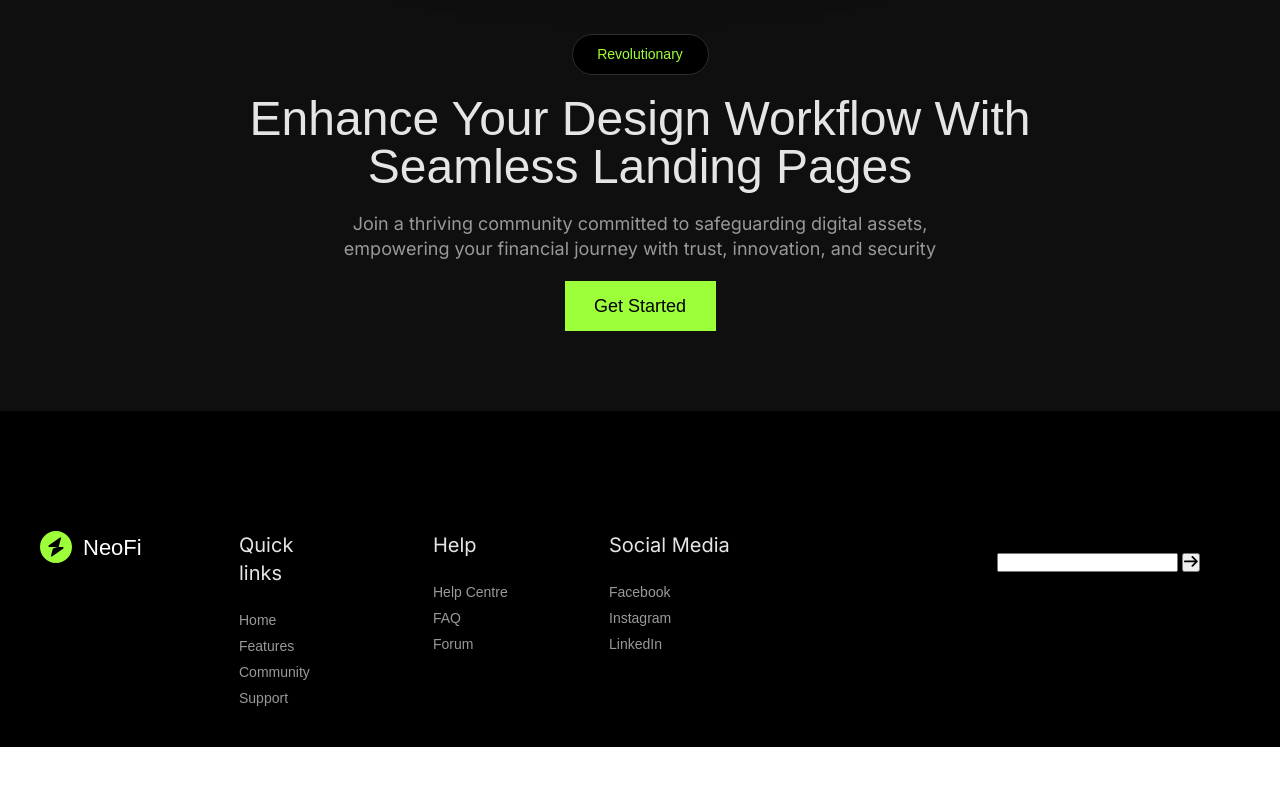
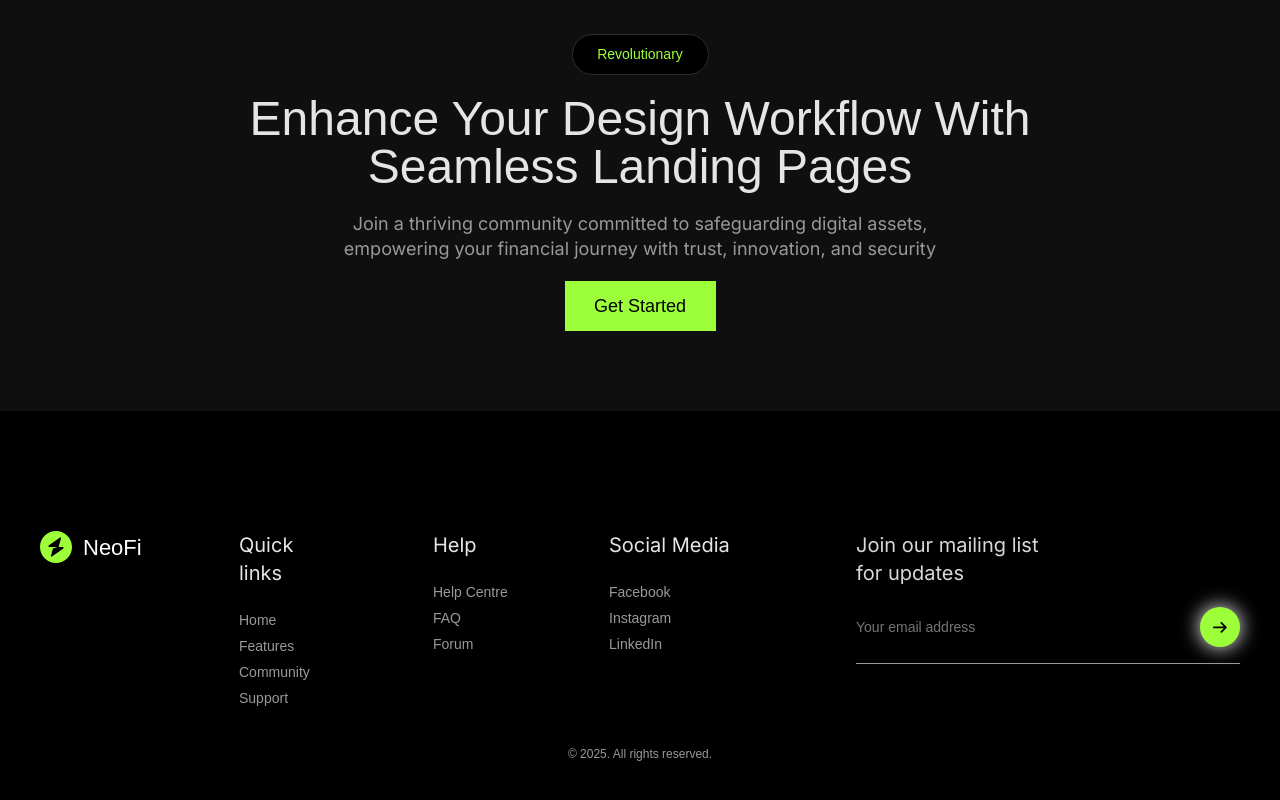
Before and after one commit to mudrydaniil/NeoFi, a plain HTML site: page index.html in a window 1280 px wide. Shown: the part 3715-4515 px from the top of the page. Before the commit the page ends 4462 px from the top, so only its background shows below. Drawn offline with Linux system fonts and the light colour scheme; a web font is replaced by a local one.

Commit message:
footer dekstop

```diff
--- a/index.html
+++ b/index.html
@@ -604,6 +604,7 @@
 
     <footer class="footer">
         <div class="container">
+            <div class="footer__wrapper">
                 <div class="footer__content">
                     <a href="#" class="footer__logo logo">
                         <svg width="32" height="32" viewBox="0 0 32 32" fill="none" xmlns="http://www.w3.org/2000/svg">
@@ -693,10 +694,12 @@
                             updates</h3>
                     </div>
                     <div class="form__field">
-                    <label for="email" class="form__label">Your email address</label>
-                    <input type="email" id="email" name="email" class="form__input" required>
+                        <!-- <label for="email" class="form__label">Your email address</label> -->
+                        <input placeholder="Your email address" type="email" id="email" name="email" class="form__input"
+                            required>
                         <button class="form__btn" type="submit">
-                        <svg width="14" height="11" viewBox="0 0 14 11" fill="none" xmlns="http://www.w3.org/2000/svg">
+                            <svg width="14" height="11" viewBox="0 0 14 11" fill="none"
+                                xmlns="http://www.w3.org/2000/svg">
                                 <path d="M0.875 5.375H12.875M12.875 5.375L8.375 0.875M12.875 5.375L8.375 9.875"
                                     stroke="black" stroke-width="1.75" stroke-linecap="round" stroke-linejoin="round" />
                             </svg>
@@ -704,6 +707,8 @@
                     </div>
                 </form>
             </div>
+            <p class="footer__text">© 2025. All rights reserved.</p>
+        </div>
     </footer>
 </body>
 
--- a/src/style/style.scss
+++ b/src/style/style.scss
@@ -12,8 +12,10 @@ $bgSecondary: #0F0F0F;
 $borderStatus: #2E2E2E;
 $borderColor: #4D4D4D;
 $titleColor: #E5E5E5;
+$titleForm: #D8D8D8;
 $neofiColor: #FFFFFF;
 $textHover: #E5E5E5;
+$btnShadow: #FFFFFF;
 $btnPrimaryText: #E5E5E5;
 $textPrimary: #999999;
 $textGreen: #9DFF3A;
@@ -930,15 +932,16 @@ body {
     }
 }
 
-.footer .container {
-    display: grid;
-    grid-template-columns: 690px 1fr;
-    column-gap: 126px;
-}
-
 .footer {
     padding: 120px 0 40px;
     background: $bgPrimary;
+
+    &__wrapper {
+        display: grid;
+        grid-template-columns: 690px 1fr;
+        column-gap: 126px;
+        margin-bottom: 40px;
+    }
 
     &__content {
         display: grid;
@@ -956,8 +959,6 @@ body {
         column-gap: 92px;
     }
 
-    // &__column {}
-
     &__title {
         font-family: $fontSecond;
         @include font(20px, 140%, 400);
@@ -966,15 +967,11 @@ body {
     }
 
     &__list {
+        display: grid;
+        row-gap: 8px;
         list-style-type: none;
-    }
-
-    &__item {
-        margin-bottom: 8px;
-    }
-
-    &__item:last-child {
-        margin-bottom: 0;
+        grid-template-columns: 1fr;
+        list-style-type: none;
     }
 
     &__link {
@@ -982,4 +979,52 @@ body {
         text-decoration: none;
         color: $textPrimary;
     }
+
+    &__text {
+        text-align: center;
+        @include font(12px, 15px, 400);
+        color: $textPrimary;
+    }
 }
+
+.form {
+
+    &__title {
+        @include font(20px, 140%, 400);
+        max-width: 198px;
+        margin-bottom: 20px;
+        color: $titleForm;
+        font-family: $fontSecond;
+    }
+
+    &__field {
+        position: relative;
+    }
+
+    &__input {
+        width: 100%;
+        @include font(14px, 17px, 400);
+        background: transparent;
+        color: $textPrimary;
+        border: none;
+        outline: none;
+        padding: 11.5px 45px 27.5px 0;
+        border-bottom: 0.5px solid $textPrimary;
+    }
+
+    &__btn {
+        width: 40px;
+        height: 40px;
+        border-radius: 50%;
+        background-color: $iconNormal;
+        border: none;
+        cursor: pointer;
+        position: absolute;
+        top: 0;
+        right: 0;
+        display: flex;
+        align-items: center;
+        justify-content: center;
+        box-shadow: 0 0 20px $btnShadow;
+    }
+}
```
Also changed, not shown: src/style/style.css, 1 other file. Lines whose indentation alone changed are shown as unchanged.
